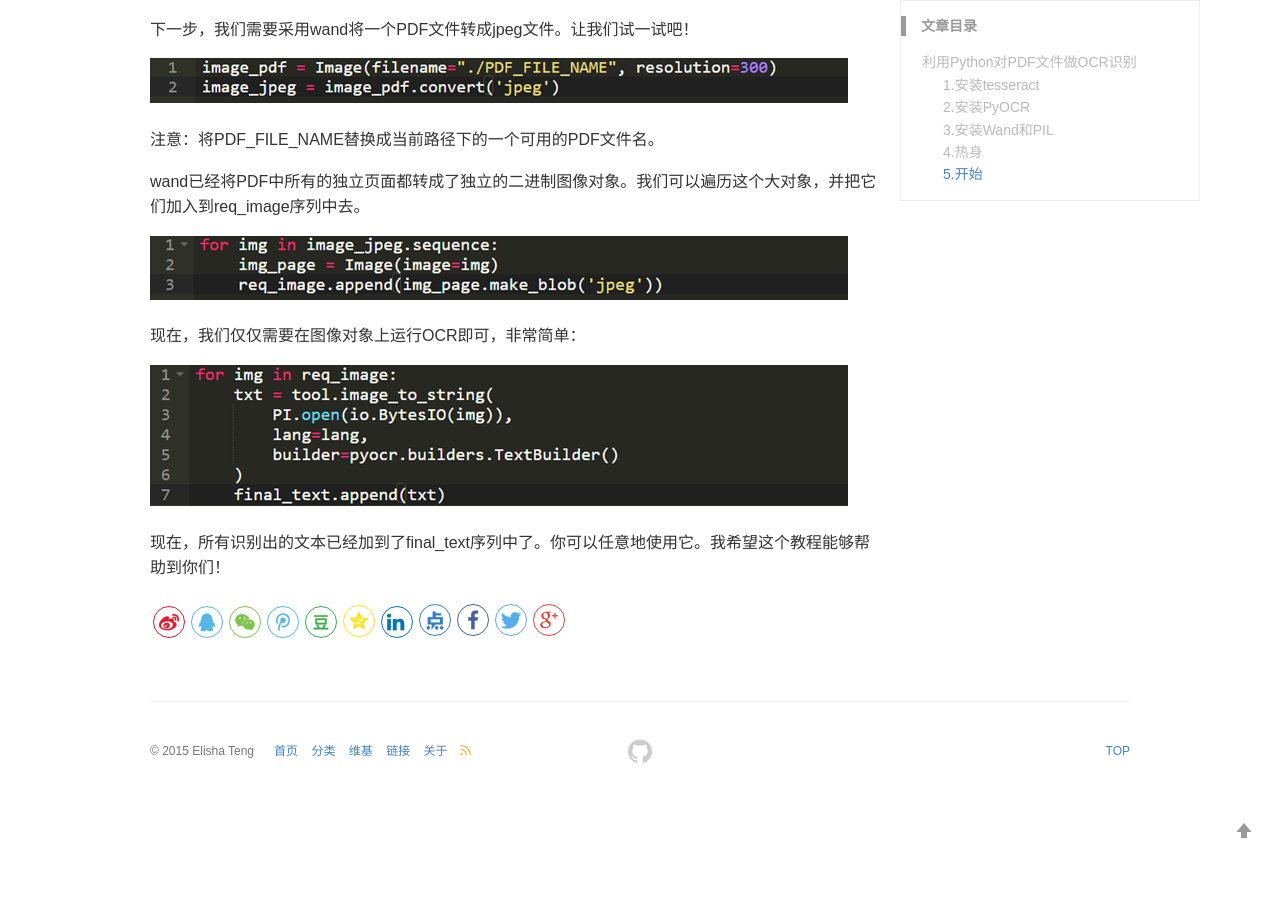
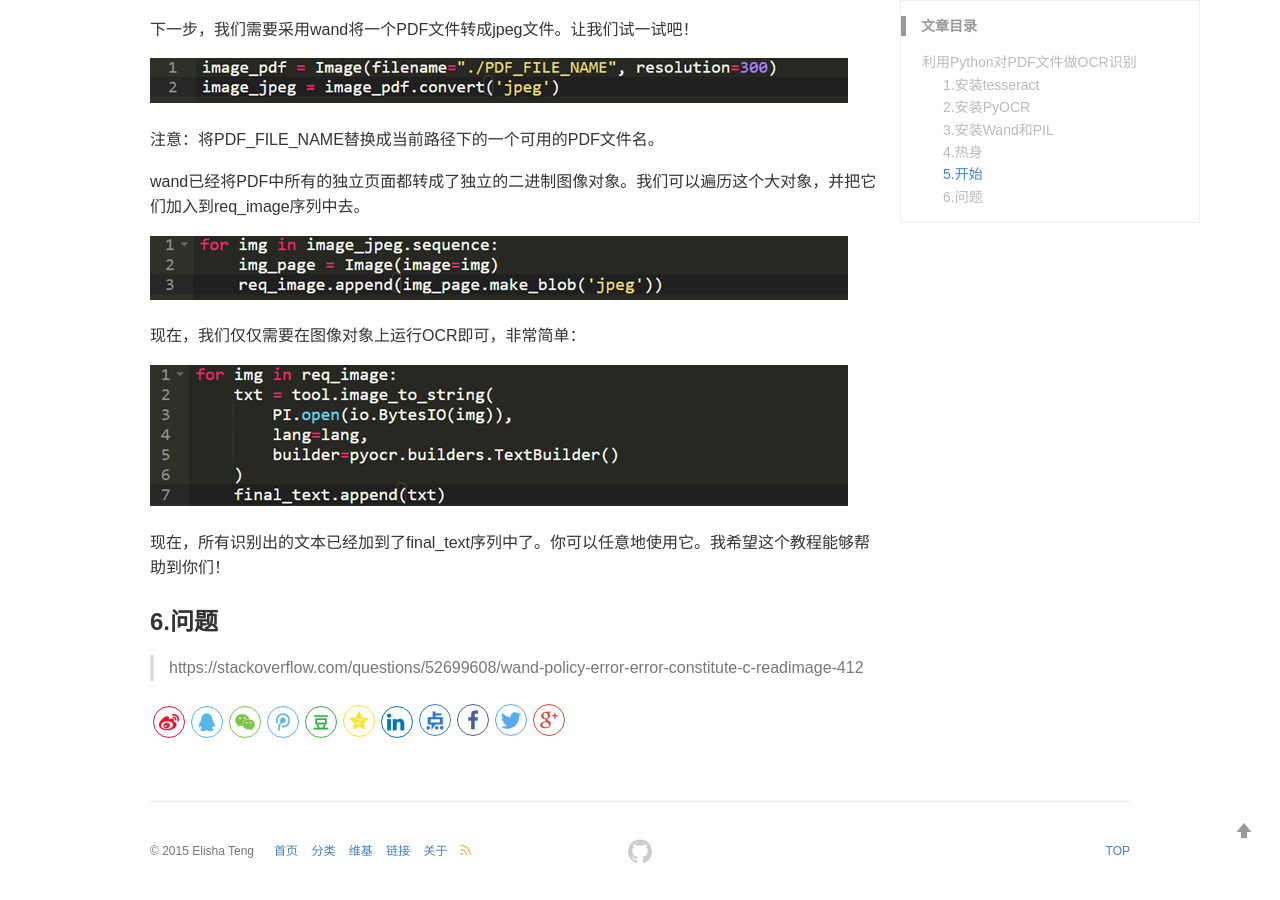
Before and after one commit to elishateng/elishateng.github.io, a Jekyll site: the page built from _posts/blog/2020-3-16-ocr-on-pdf-files-using-python.md, in a window 1280 px wide and 900 px high, scrolled down 1679 px. Built offline with Jekyll 4.4.1, drawn with Linux system fonts in a browser that asks for light colours; comment, search, counter and statistics services are not loaded; before the commit the page ends 2479 px from its top, so only the background shows below that.

```diff
--- a/_posts/blog/2020-3-16-ocr-on-pdf-files-using-python.md
+++ b/_posts/blog/2020-3-16-ocr-on-pdf-files-using-python.md
@@ -77,3 +77,7 @@ wand已经将PDF中所有的独立页面都转成了独立的二进制图像对
 ![blob.png](/images/blog/2020-python-image-2-string.png)
 
 现在，所有识别出的文本已经加到了final_text序列中了。你可以任意地使用它。我希望这个教程能够帮助到你们！
+
+### 6.问题
+
+> https://stackoverflow.com/questions/52699608/wand-policy-error-error-constitute-c-readimage-412
```
Also changed, not shown: _posts/blog/2020-04-07-libpng12-0.md (added, +22 -0 lines).
